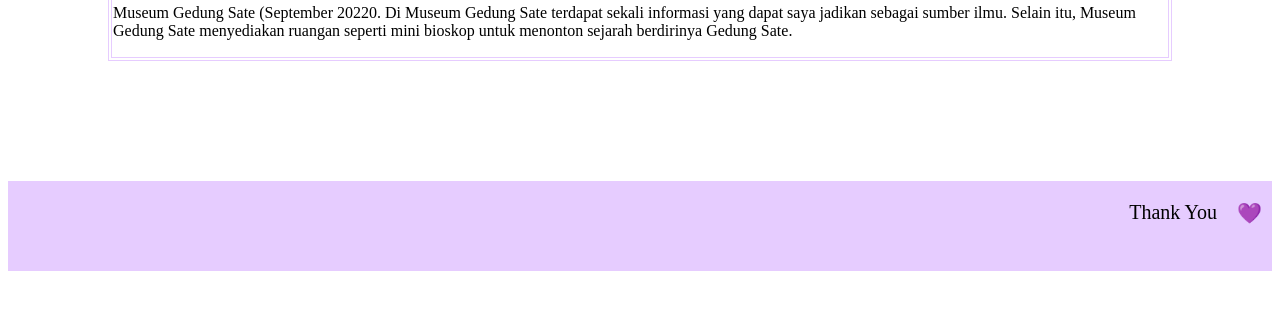
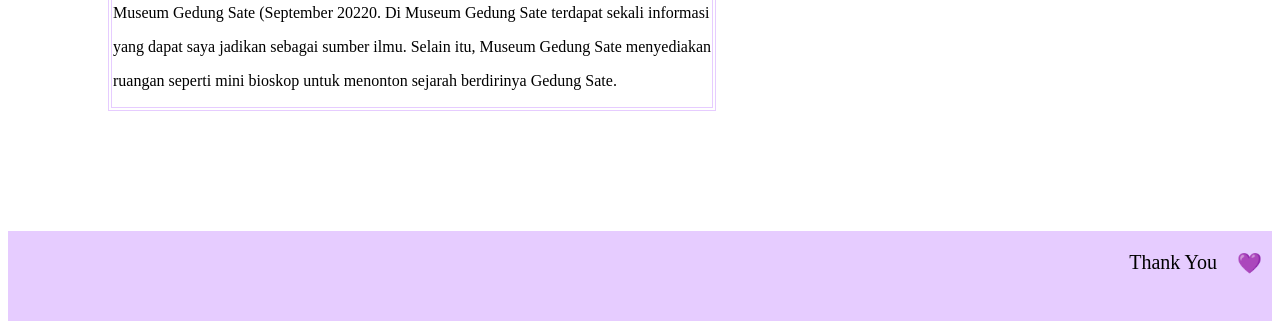
Before and after one commit to AwaliaLatifa24/Gallery, a plain HTML site: page index.html in a window 1280 px wide. Shown: the part 669-998 px from the top of the page. Before the commit the page ends 948 px from the top, so only its background shows below. Drawn offline with Linux system fonts and the light colour scheme.

Commit message:
Update index.html

```diff
--- a/index.html
+++ b/index.html
@@ -25,9 +25,9 @@
        </tr>
       <tr>
         <td><img src="https://github.com/AwaliaLatifa24/Gallery/blob/main/1.jpg?raw=true">
-        <p>Museum Gedung Sate (September 20220. Di Museum Gedung Sate terdapat sekali informasi
-          yang dapat saya jadikan sebagai sumber ilmu. Selain itu, Museum Gedung Sate menyediakan
-          ruangan seperti mini bioskop untuk menonton sejarah berdirinya Gedung Sate.</p></td>
+         <p>Museum Gedung Sate (September 20220. Di Museum Gedung Sate terdapat sekali informasi</p>
+         <p>yang dapat saya jadikan sebagai sumber ilmu. Selain itu, Museum Gedung Sate menyediakan</p>
+         <p>ruangan seperti mini bioskop untuk menonton sejarah berdirinya Gedung Sate.</p></td>
       </tr>
     </table>
   </div>
```
